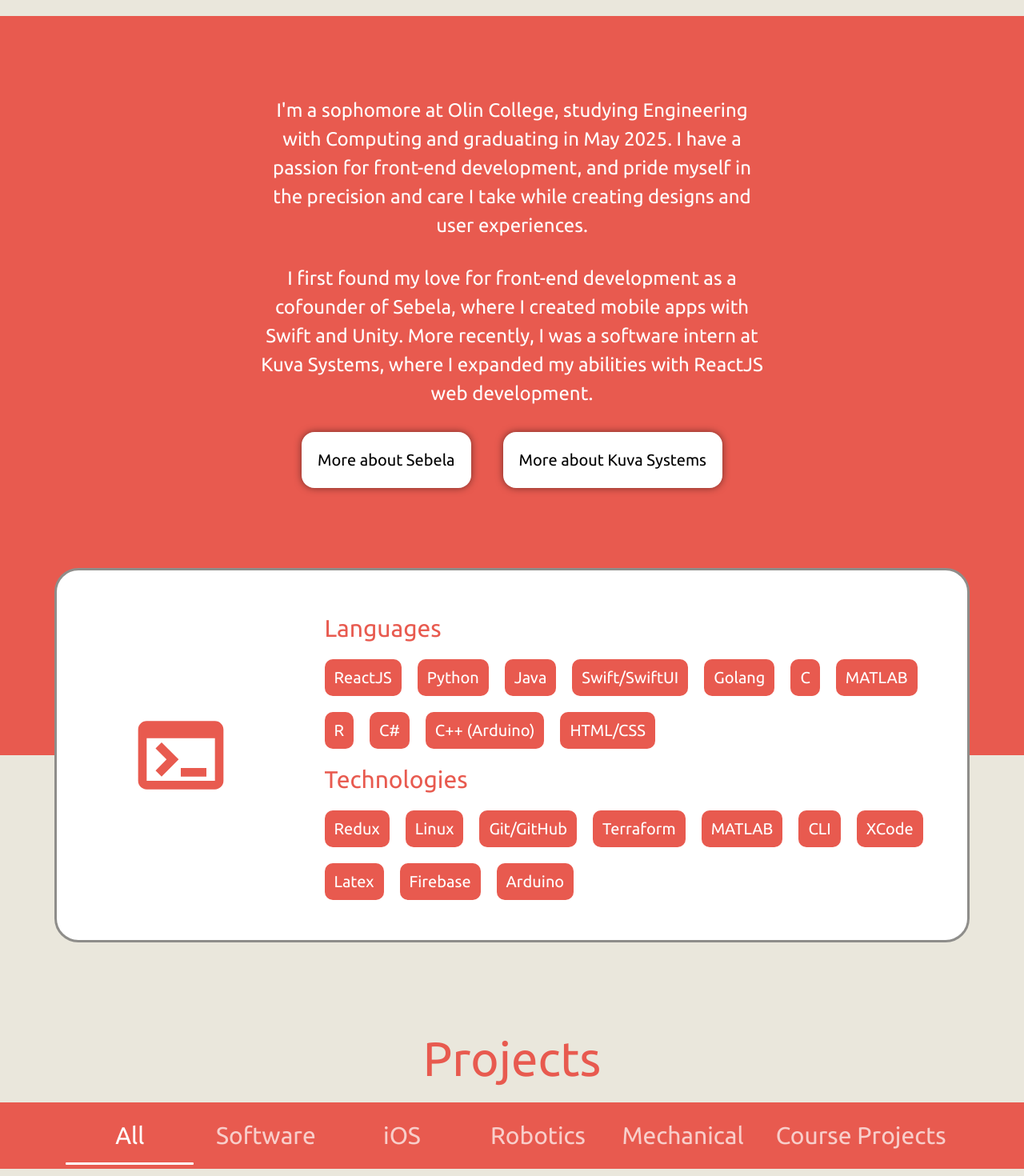
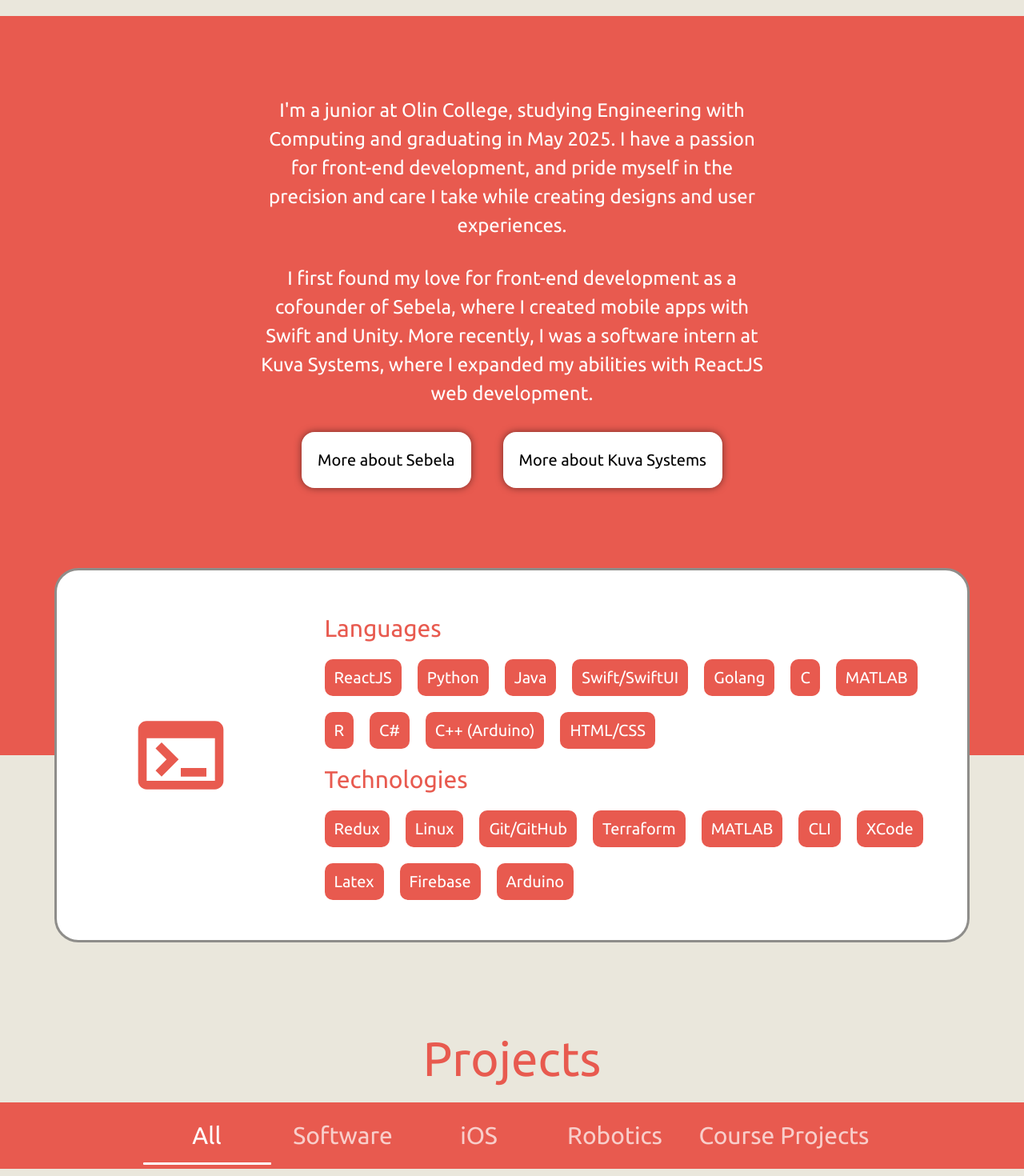
Before and after one commit to ljiang09/ljiang09.github.io, a React (Create React App) app: page / in a window 1280 px wide. Shown: the part 780-2250 px from the top of the page at 80% size. Built offline with nearby package versions, Linux system fonts and the light colour scheme.

Commit message:
update to junior yr, fix project card spacing

```diff
--- a/src/components/AboutMe/index.js
+++ b/src/components/AboutMe/index.js
@@ -7,12 +7,11 @@ const AboutMe = () => {
   return (
     <div className={classes.root}>
       <Typography className={classes.text}>
-        I'm a sophomore at Olin College, studying Engineering with Computing and
+        I'm a junior at Olin College, studying Engineering with Computing and
         graduating in May 2025. I have a passion for front-end development, and
         pride myself in the precision and care I take while creating designs and
         user experiences.
       </Typography>
-      {/* TODO: embed buttons for "Sebela" and "Kuva Systems" */}
       <Typography className={classes.text}>
         I first found my love for front-end development as a cofounder of
         Sebela, where I created mobile apps with Swift and Unity. More recently,
--- a/src/components/Projects/index.js
+++ b/src/components/Projects/index.js
@@ -9,7 +9,7 @@ const tabOrder = [
   TAGS.SOFTWARE,
   TAGS.IOS,
   TAGS.ROBOTICS,
-  TAGS.MECHANICAL,
+  // TAGS.MECHANICAL,
   TAGS.COURSE_PROJECTS,
 ];
 
--- a/src/components/Projects/styles.js
+++ b/src/components/Projects/styles.js
@@ -38,8 +38,9 @@ const useStyles = makeStyles(() => ({
   },
   projects: {
     width: "80vw !important",
+    margin: "0 auto",
     display: "flex",
-    justifyContent: "start",
+    justifyContent: "center",
     gap: "50px",
     marginTop: "50px",
     // TODO: change this into a responsive sizing. breakpoints
```
